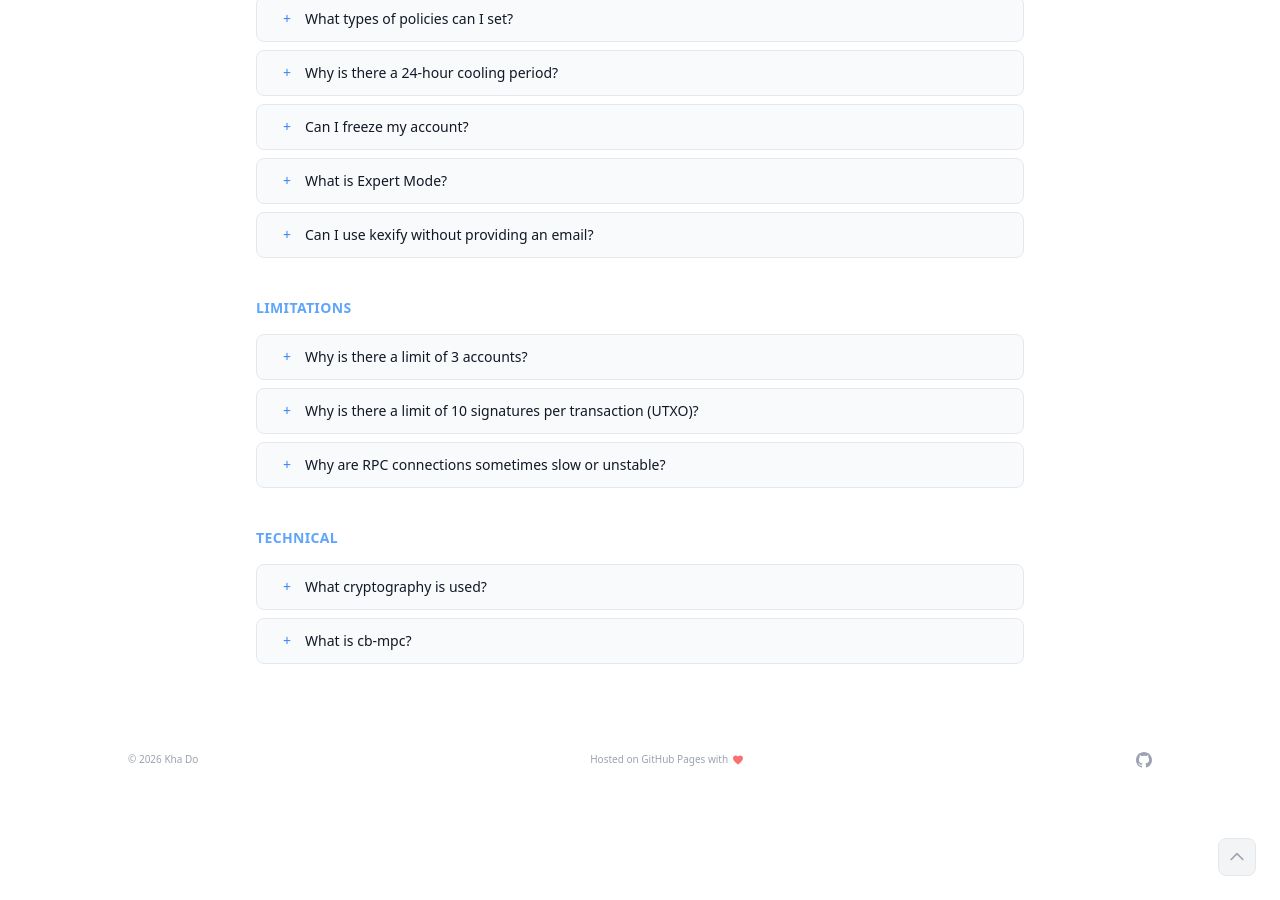
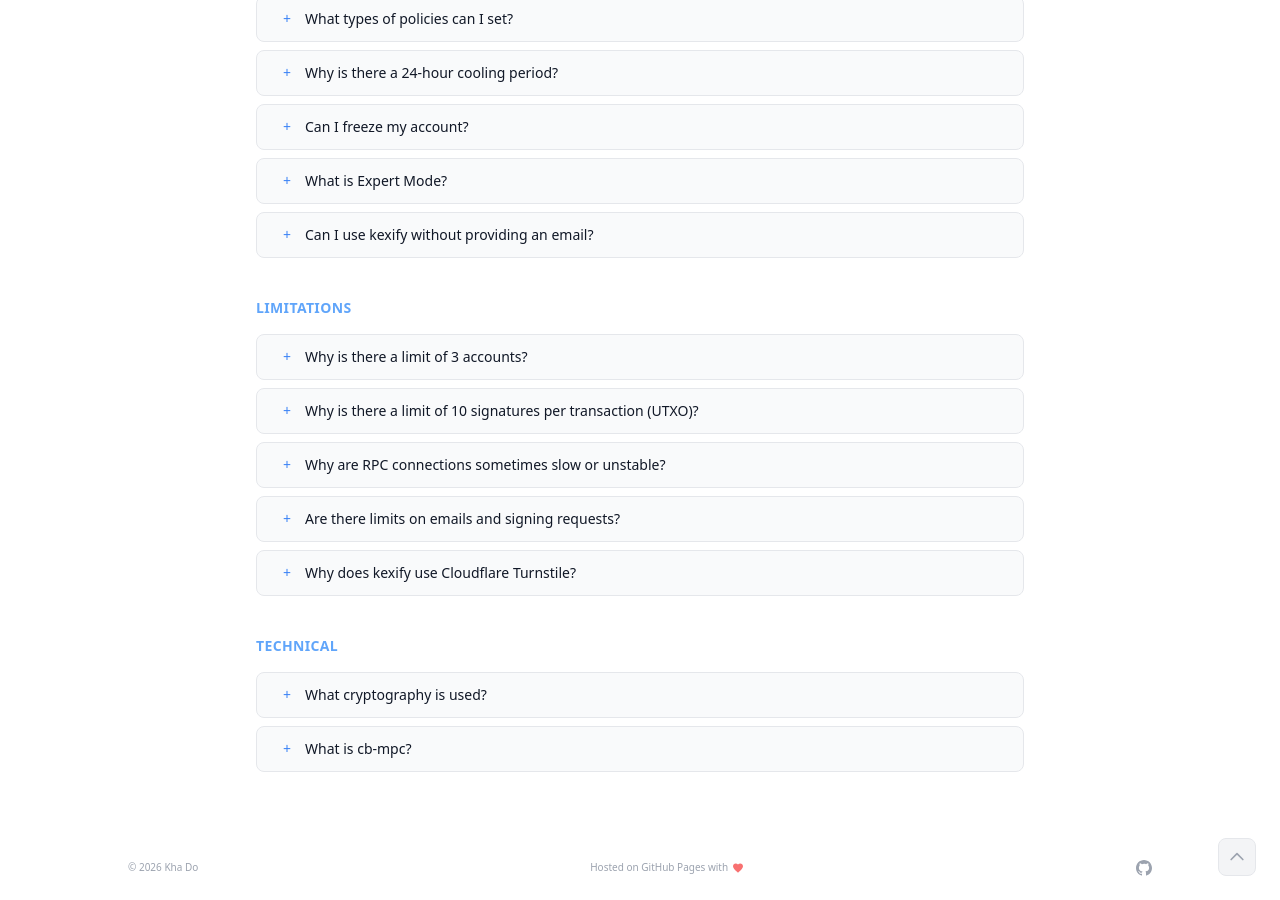
Before and after one commit to nguyenkha/kexify-home, a Jekyll site: the page built from faq.html, in a window 1280 px wide and 900 px high, scrolled down 1462 px. Built offline with Jekyll 4.4.1, drawn with Linux system fonts in a browser that asks for light colours; nearby versions of some CDN libraries; before the commit the page ends 2254 px from its top, so only the background shows below that.

Commit message:
feat: add rate-limit and Turnstile FAQ items to Limitations section

```diff
--- a/faq.html
+++ b/faq.html
@@ -137,6 +137,14 @@ title: FAQ — kexify
         <summary class="text-sm font-medium dark:text-white text-gray-900">Why are RPC connections sometimes slow or unstable?</summary>
         <p class="mt-2 text-sm dark:text-gray-400 text-gray-500 leading-relaxed">kexify uses free public RPC endpoints by default. These can be rate-limited, congested, or occasionally down. For better reliability and speed, go to Settings and replace the default RPC with your own endpoint (from Alchemy, Infura, QuickNode, etc.) — most offer generous free tiers with an API key.</p>
       </details>
+      <details class="bg-surface-secondary border border-border-primary rounded-lg px-5 py-3 group">
+        <summary class="text-sm font-medium dark:text-white text-gray-900">Are there limits on emails and signing requests?</summary>
+        <p class="mt-2 text-sm dark:text-gray-400 text-gray-500 leading-relaxed">Yes. Magic link emails, API requests, and signing operations are all rate-limited to prevent abuse of the free infrastructure. If you hit a limit, wait a short while and try again. These limits are generous enough for normal use — they only kick in under unusual activity patterns.</p>
+      </details>
+      <details class="bg-surface-secondary border border-border-primary rounded-lg px-5 py-3 group">
+        <summary class="text-sm font-medium dark:text-white text-gray-900">Why does kexify use Cloudflare Turnstile?</summary>
+        <p class="mt-2 text-sm dark:text-gray-400 text-gray-500 leading-relaxed">Turnstile is a privacy-friendly CAPTCHA alternative that runs invisibly in the background. It protects the free infrastructure from bots and automated abuse — without annoying puzzles or tracking. You should rarely notice it.</p>
+      </details>
     </div>
 
     <!-- Technical -->
```
Also changed, not shown: vi/faq.html (+8 -0 lines).
